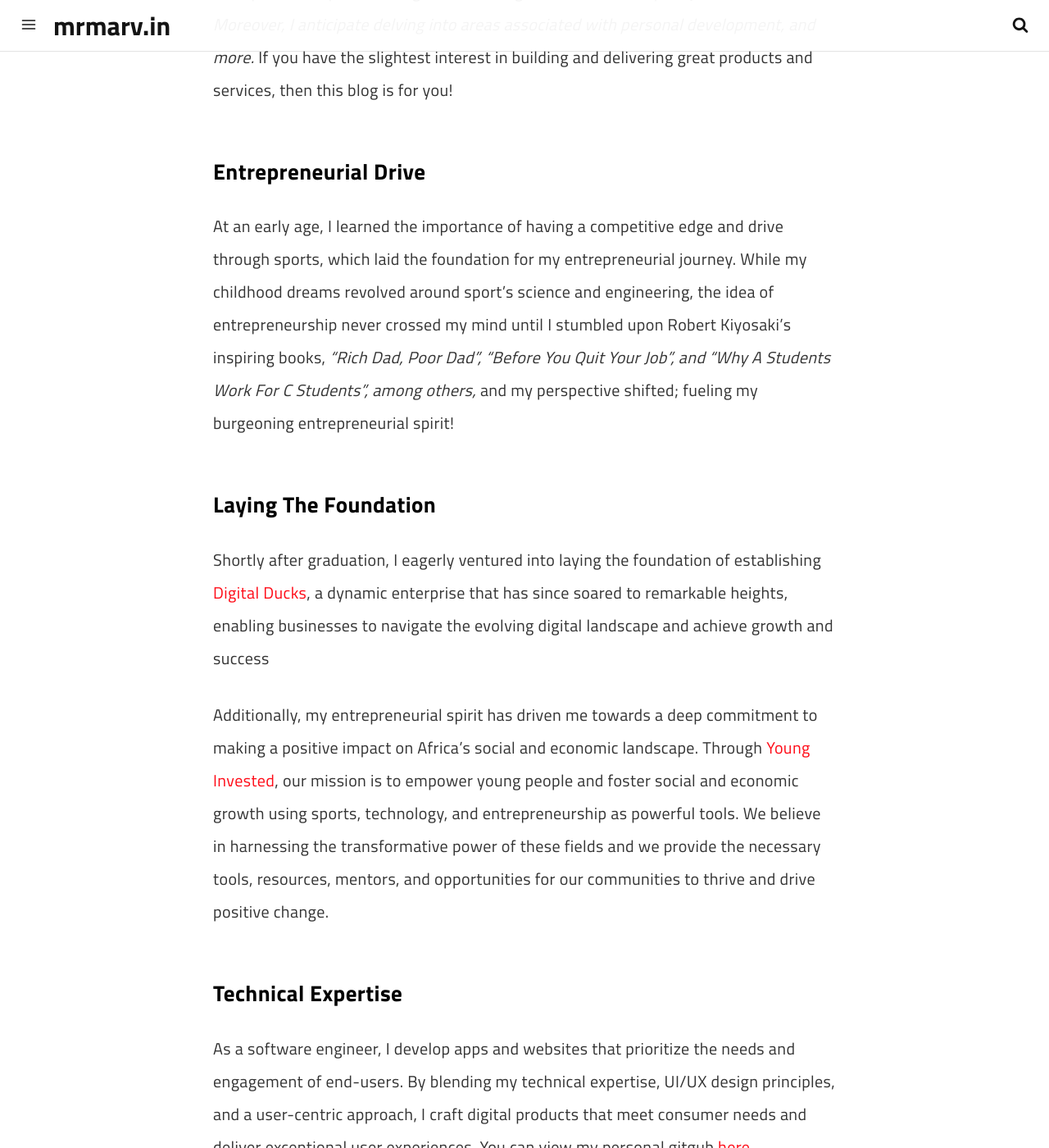
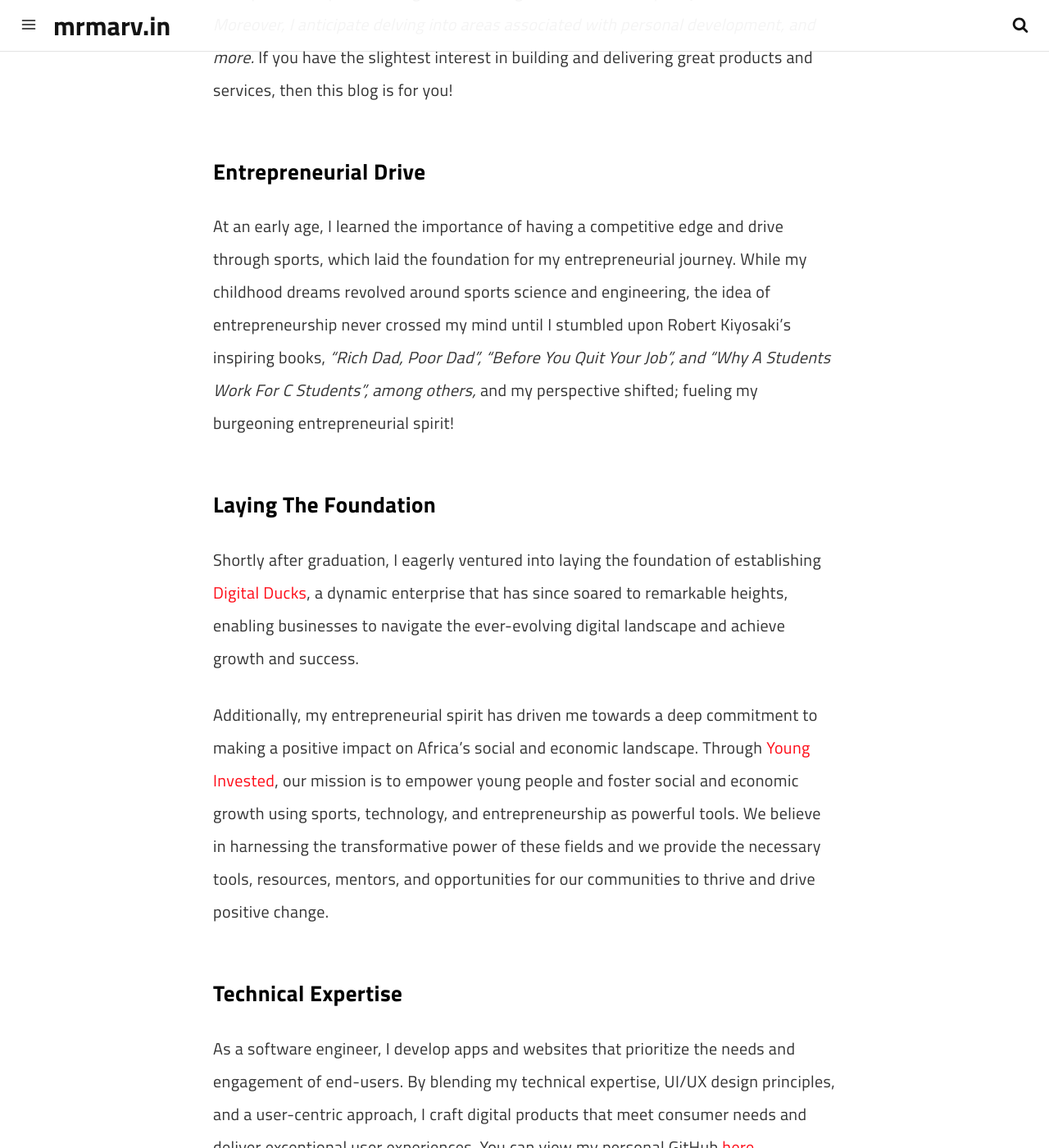
Before and after one commit to marv0/marv0.github.io, a Jekyll site: the page built from pages/about.md, in a window 1280 px wide and 1400 px high, scrolled down 903 px. Shown: the whole window at 82% size. Built offline with Jekyll 4.4.1, drawn with Linux system fonts in a browser that asks for light colours; a script that is not in the unit is left out; some of the changed text lies outside the part shown.

Commit message:
Update about.md

```diff
--- a/pages/about.md
+++ b/pages/about.md
@@ -18,17 +18,17 @@
 
 ### Entrepreneurial Drive
 
-At an early age, I learned the importance of having a competitive edge and drive through sports, which laid the foundation for my entrepreneurial journey. While my childhood dreams revolved around sport's science and engineering, the idea of entrepreneurship never crossed my mind until I stumbled upon Robert Kiyosaki's inspiring books, *"Rich Dad, Poor Dad", "Before You Quit Your Job", and "Why A Students Work For C Students", among others,* and my perspective shifted; fueling my burgeoning entrepreneurial spirit!
+At an early age, I learned the importance of having a competitive edge and drive through sports, which laid the foundation for my entrepreneurial journey. While my childhood dreams revolved around sports science and engineering, the idea of entrepreneurship never crossed my mind until I stumbled upon Robert Kiyosaki's inspiring books, *"Rich Dad, Poor Dad", "Before You Quit Your Job", and "Why A Students Work For C Students", among others,* and my perspective shifted; fueling my burgeoning entrepreneurial spirit!
 
 ### Laying The Foundation
 
-Shortly after graduation,  I eagerly ventured into laying the foundation of establishing [Digital Ducks](https://www.digitalducks.co.ke), a dynamic enterprise that has since soared to remarkable heights, enabling businesses to navigate the evolving digital landscape and achieve growth and success
+Shortly after graduation,  I eagerly ventured into laying the foundation of establishing [Digital Ducks](https://www.digitalducks.co.ke), a dynamic enterprise that has since soared to remarkable heights, enabling businesses to navigate the ever-evolving digital landscape and achieve growth and success.
 
 Additionally,  my entrepreneurial spirit has driven me towards a deep commitment to making a positive impact on Africa's social and economic landscape. Through [Young Invested](https://www.younginvested.org), our mission is to empower young people and foster social and economic growth using sports, technology, and entrepreneurship as powerful tools. We believe in harnessing the transformative power of these fields and we provide the necessary tools, resources, mentors, and opportunities for our communities to thrive and drive positive change.
 
 ### Technical Expertise
 
-As a software engineer, I develop apps and websites that prioritize the needs and engagement of end-users. By blending my technical expertise, UI/UX design principles, and a user-centric approach, I craft digital products that meet consumer needs and deliver exceptional user experiences. You can view my personal gitgub [here](https://github.com/marv0).
+As a software engineer, I develop apps and websites that prioritize the needs and engagement of end-users. By blending my technical expertise, UI/UX design principles, and a user-centric approach, I craft digital products that meet consumer needs and deliver exceptional user experiences. You can view my personal GitHub [here](https://github.com/marv0).
 
 ### Closing Remarks
 
```
